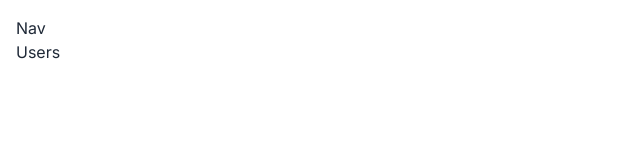
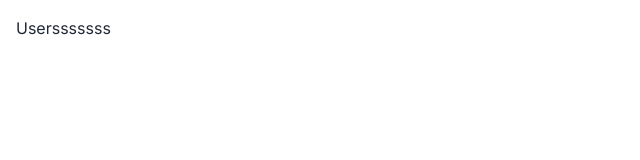
Before and after one commit to Turjo99/NextPractice, a Next.js app: page /users in a window 1280 px wide. Shown: the top 160 px of the page, without its empty margins (0-640 px from the left). Built offline with nearby package versions, Linux system fonts and the light colour scheme.

Commit message:
explored some features

```diff
--- /dev/null
+++ b/app/(main-layout)/mainLayout.js
@@ -0,0 +1,12 @@
+import React from "react";
+
+const mainLayout = ({ children }) => {
+  return (
+    <>
+      <div className="">hello from main</div>
+      {children}
+    </>
+  );
+};
+
+export default mainLayout;
--- a/app/users/page.tsx
+++ b/app/(main-layout)/users/page.tsx
@@ -1,7 +1,7 @@
 import React from "react";
 
 const Users = () => {
-  return <div>Users</div>;
+  return <div>Usersssssss</div>;
 };
 
 export default Users;
--- a/app/Nav/Nav.tsx
+++ b/app/Nav/NavBar.tsx
@@ -1,7 +1,7 @@
 import React from "react";
 
 const Nav = () => {
-  return <div>Nav</div>;
+  return <div>Navaaaa</div>;
 };
 
 export default Nav;
--- a/app/layout.tsx
+++ b/app/layout.tsx
@@ -1,7 +1,6 @@
 import "./globals.css";
 import type { Metadata } from "next";
 import { Inter } from "next/font/google";
-import Nav from "./Nav/Nav";
 
 const inter = Inter({ subsets: ["latin"] });
 
@@ -17,7 +16,6 @@ export default function RootLayout({
 }) {
   return (
     <>
-      <Nav></Nav>
       <body className={inter.className}>{children}</body>
     </>
   );
--- /dev/null
+++ b/app/not-found.js
@@ -0,0 +1,7 @@
+import React from "react";
+
+const notFound = () => {
+  return <div>notFound0000</div>;
+};
+
+export default notFound;
--- a/app/page.tsx
+++ b/app/page.tsx
@@ -1,5 +1,5 @@
 import Image from "next/image";
-import Nav from "./Nav/Nav";
+import Nav from "./Nav/NavBar";
 import Link from "next/link";
 import Card from "./components/Card";
 import Posts from "./components/Posts";
--- a/app/posts/[[...segments]]/page.js
+++ b/app/posts/[[...segments]]/page.js
@@ -2,10 +2,10 @@ import React from "react";
 
 const singlePost = ({ params }) => {
   const [year, id] = params.segments || [];
-  console.log(params.segments);
+  console.log(Date());
   return (
     <div>
-      dynamic Post {year} of {id}
+      dynamic Post {year || new Date().getFullYear()} of {id || 1}
     </div>
   );
 };
```
